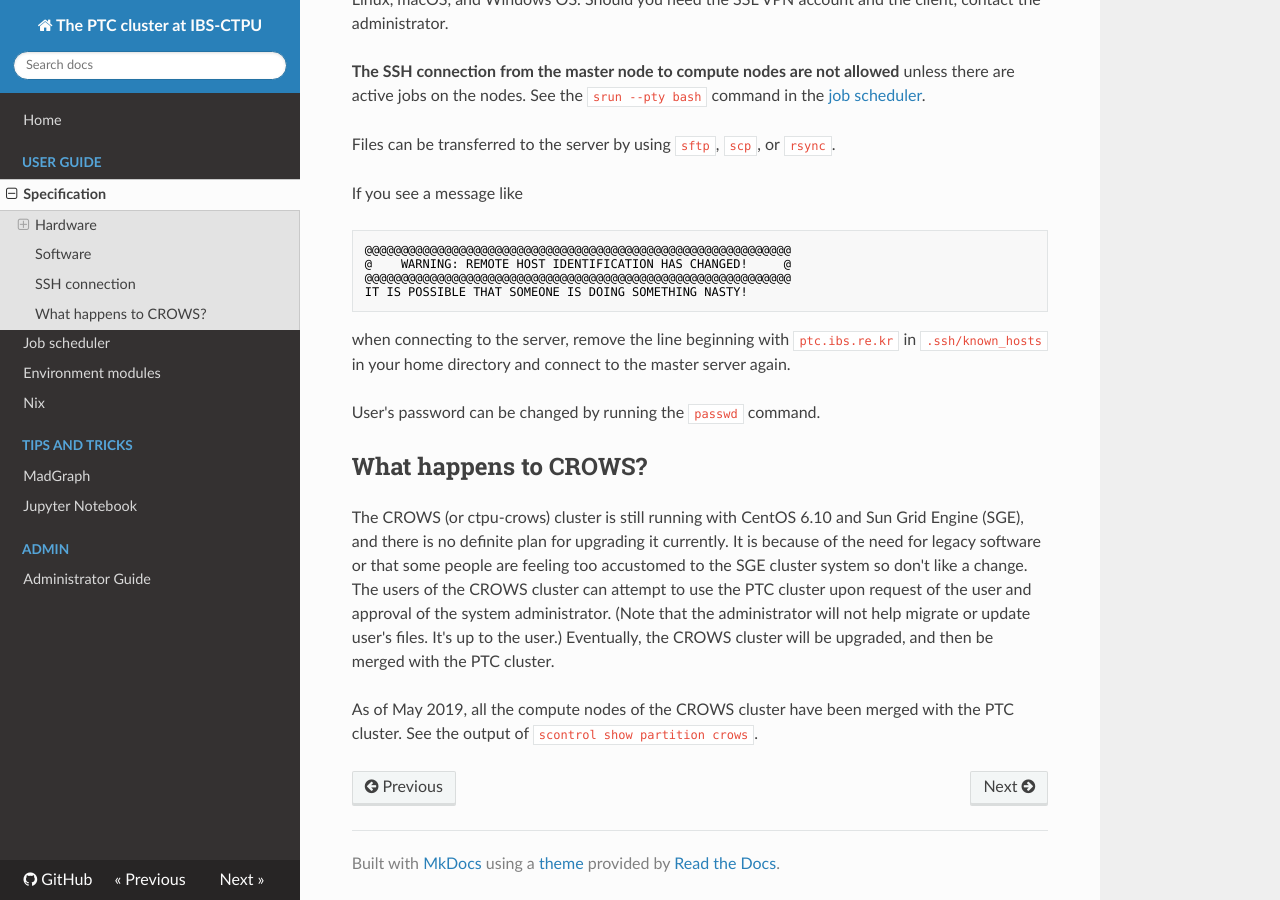
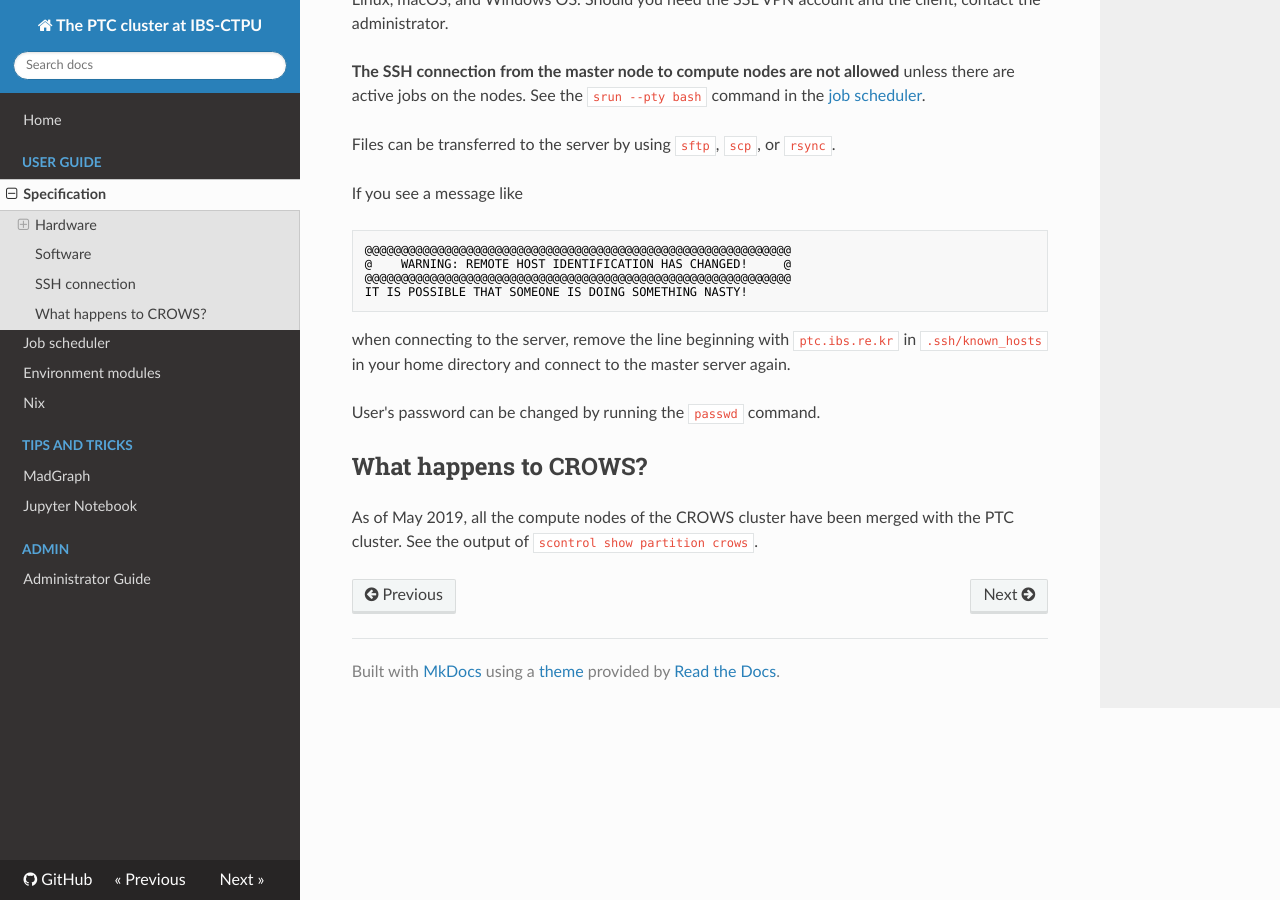
Before and after one commit to cbpark/ptc-cluster, an MkDocs documentation site: the page built from docs/specification.md, in a window 1280 px wide and 900 px high, scrolled down 2626 px. Built offline with MkDocs 1.6.1, drawn with Linux system fonts in a browser that asks for light colours; nearby versions of some CDN libraries; old or Windows-style settings are respelled for this version of MkDocs.

Commit message:
CROWS had been merged to PTC

```diff
--- a/docs/specification.md
+++ b/docs/specification.md
@@ -102,6 +102,4 @@ User's password can be changed by running the `passwd` command.
 
 ## What happens to CROWS?
 
-The CROWS (or ctpu-crows) cluster is still running with CentOS 6.10 and Sun Grid Engine (SGE), and there is no definite plan for upgrading it currently. It is because of the need for legacy software or that some people are feeling too accustomed to the SGE cluster system so don't like a change. The users of the CROWS cluster can attempt to use the PTC cluster upon request of the user and approval of the system administrator. (Note that the administrator will not help migrate or update user's files. It's up to the user.) Eventually, the CROWS cluster will be upgraded, and then be merged with the PTC cluster.
-
 As of May 2019, all the compute nodes of the CROWS cluster have been merged with the PTC cluster. See the output of `scontrol show partition crows`.
```
